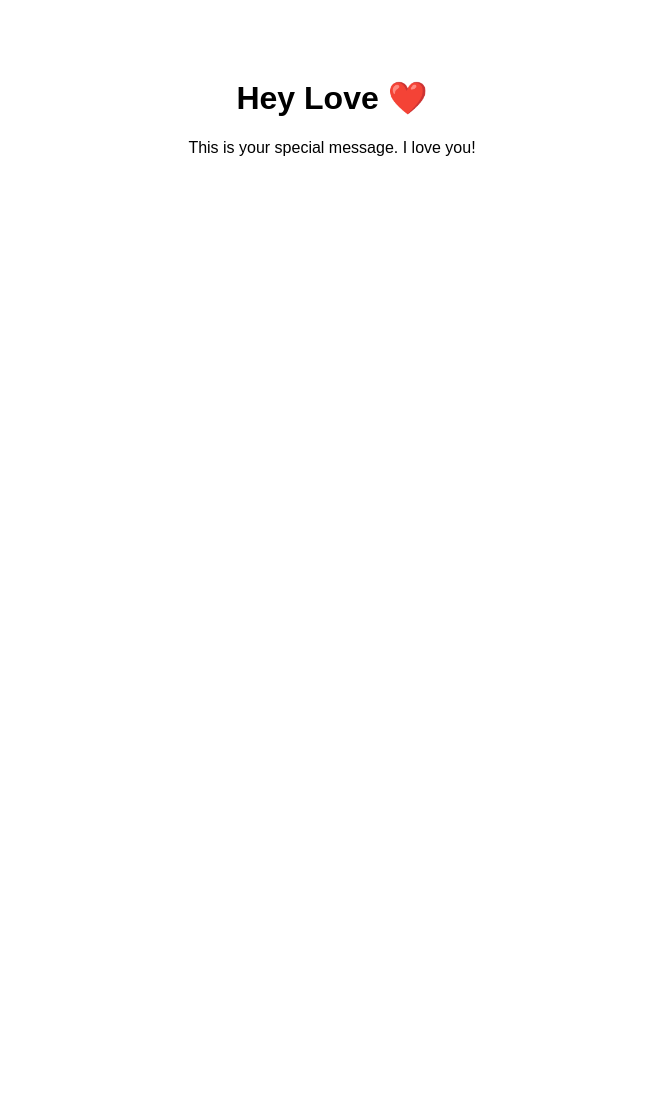
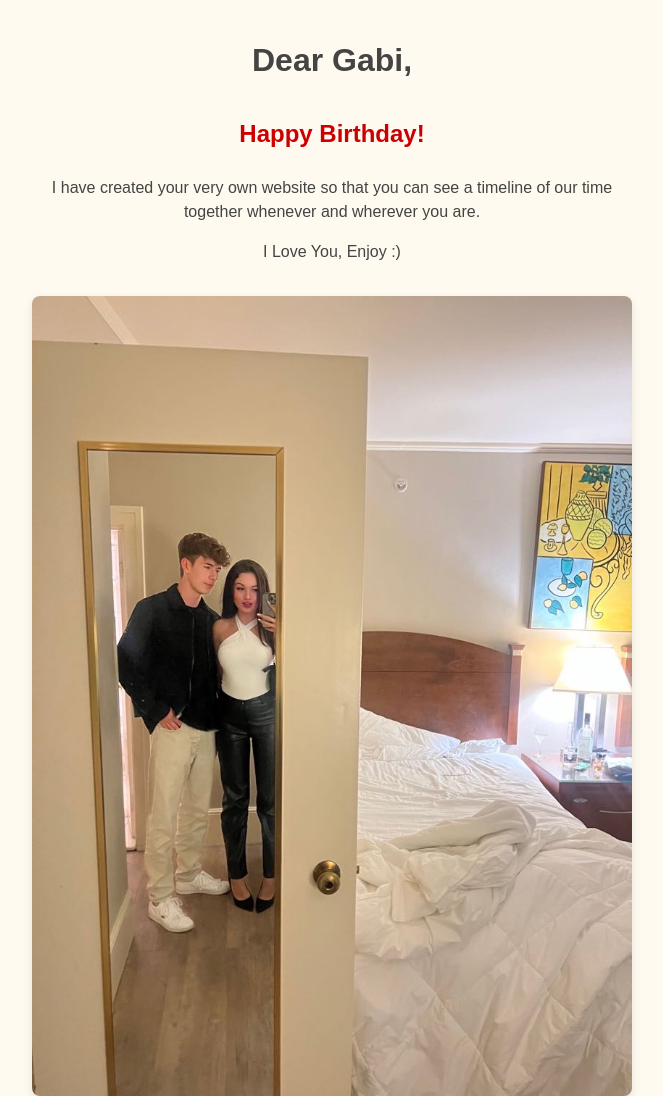
Before and after one commit to thomasih/gabriela_hernandez, a plain HTML site: page index.html in a window 1280 px wide. Shown: the top 1096 px of the page, without its empty margins (308-971 px from the left). Before the commit the page ends 800 px from the top, so only its background shows below. Drawn offline with Linux system fonts and the light colour scheme.

Commit message:
first draft

```diff
--- a/index.html
+++ b/index.html
@@ -1,15 +1,130 @@
 <!DOCTYPE html>
 <html lang="en">
 <head>
-    <meta charset="UTF-8">
-    <meta name="viewport" content="width=device-width, initial-scale=1.0">
-    <title>Message for My Girlfriend</title>
-    <style>
-        body { font-family: Arial, sans-serif; text-align: center; padding: 50px; }
-    </style>
+  <meta charset="UTF-8" />
+  <title>Happy Birthday Gabi</title>
+  <!-- Ensures the page scales correctly on mobile -->
+  <meta name="viewport" content="width=device-width, initial-scale=1.0" />
+
+  <style>
+    /* Basic CSS reset */
+    * {
+      box-sizing: border-box;
+      margin: 0;
+      padding: 0;
+    }
+
+    body {
+      font-family: Arial, sans-serif;
+      background: #fffaf0; /* Light, subtle background color */
+      color: #444;
+      padding: 20px;
+      line-height: 1.5;
+      display: flex;
+      flex-direction: column;
+      align-items: center;
+    }
+
+    .container {
+      max-width: 600px;
+      width: 100%;
+      margin: 0 auto;
+      text-align: center;
+    }
+
+    h1, h2, p {
+      margin-bottom: 1em;
+    }
+
+    h1 {
+      font-size: 2rem;
+      margin-top: 1rem;
+    }
+
+    h2 {
+      font-size: 1.5rem;
+      color: #cc0000; /* A nice red for "Happy Birthday" */
+    }
+
+    .message {
+      margin-bottom: 2em;
+    }
+
+    .gallery {
+      display: flex;
+      flex-direction: column;
+      gap: 20px;
+    }
+
+    .gallery img {
+      max-width: 100%;
+      height: auto;
+      border-radius: 8px;
+      box-shadow: 0 4px 10px rgba(0,0,0,0.1);
+      margin: 0 auto;
+      display: block;
+    }
+
+    .footer {
+      margin-top: 2em;
+      font-style: italic;
+      color: #777;
+    }
+  </style>
 </head>
+
 <body>
-    <h1>Hey Love ❤️</h1>
-    <p>This is your special message. I love you!</p>
+  <div class="container">
+    <div class="message">
+      <h1>Dear Gabi,</h1>
+      <h2>Happy Birthday!</h2>
+      <p>
+        I have created your very own website so that you can see a timeline
+        of our time together whenever and wherever you are.
+      </p>
+      <p>
+        I Love You, Enjoy :)
+      </p>
+    </div>
+
+    <!-- This is where the photos will appear -->
+    <div class="gallery" id="gallery"></div>
+
+    <div class="footer">
+      More to come!
+    </div>
+  </div>
+
+  <script>
+    /**
+     * Dynamically load images from the pictures folder.
+     * We assume they are named IMG_1.JPG, IMG_2.JPG, IMG_3.JPG, etc.
+     * This script loops from 1 to a certain upper limit,
+     * tries to load each image, and displays it if it exists.
+     */
+
+    // Adjust this to a higher number if you expect a large number of photos
+    const MAX_PHOTOS = 200;
+
+    const gallery = document.getElementById("gallery");
+
+    for (let i = 1; i <= MAX_PHOTOS; i++) {
+      const img = new Image();
+      // Construct the image path
+      img.src = `pictures/IMG_${i}.JPG`;
+
+      // When the image successfully loads, append it to the gallery
+      img.onload = function() {
+        gallery.appendChild(img);
+      };
+
+      // If the image fails (e.g., doesn't exist yet), we do nothing.
+      // We could stop the loop entirely on the first error, but leaving
+      // it open allows for skipping numbers if needed.
+      img.onerror = function() {
+        // Do nothing on error, just keep going to the next number
+      };
+    }
+  </script>
 </body>
 </html>
```
Also changed, not shown: pictures/IMG_1.JPG (added), pictures/IMG_2.JPG (added), pictures/IMG_3.JPG (added), pictures/IMG_4.JPG (added).
